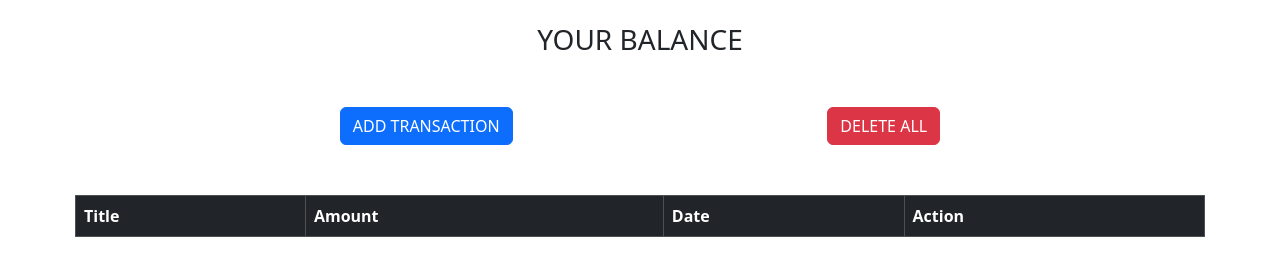
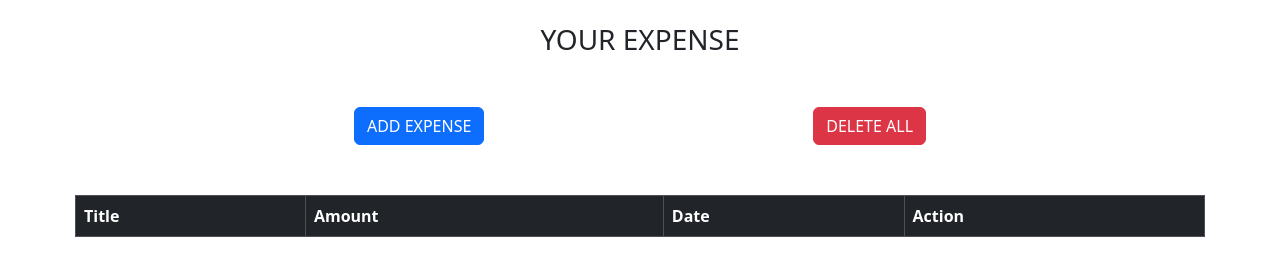
Before and after one commit to Tahaansaribinjaved/EXPENSE-MANAGMENT-SYSTEM, a plain HTML site: page index.html in a window 1280 px wide. Shown: the part 78-354 px from the top of the page. Drawn offline with nearby package versions, Linux system fonts and the light colour scheme; some packages are replaced by stand-ins of ours; a script that the page names is missing.

Commit message:
9 24 2023

```diff
--- a/index.html
+++ b/index.html
@@ -15,14 +15,14 @@
     <div class="main">
         <h1 class="head">Expense Managment System</h1>
         <div class="balance">
-            <h3>YOUR BALANCE</h3>
+            <h3>YOUR EXPENSE</h3>
             <p id="total"></p>
 
         </div>
 
         <div class="inp">
             <button type="button" class="btn btn-primary" data-bs-toggle="modal" data-bs-target="#exampleModal"
-                data-bs-whatever="@mdo">ADD TRANSACTION</button>
+                data-bs-whatever="@mdo">ADD EXPENSE</button>
 
             <!-- <button class="btn btn-primary" onclick="addExpense()">ADD EXPENSE </button> -->
             <button class="btn btn-danger" onclick="deleteAll()">DELETE ALL </button>
```
